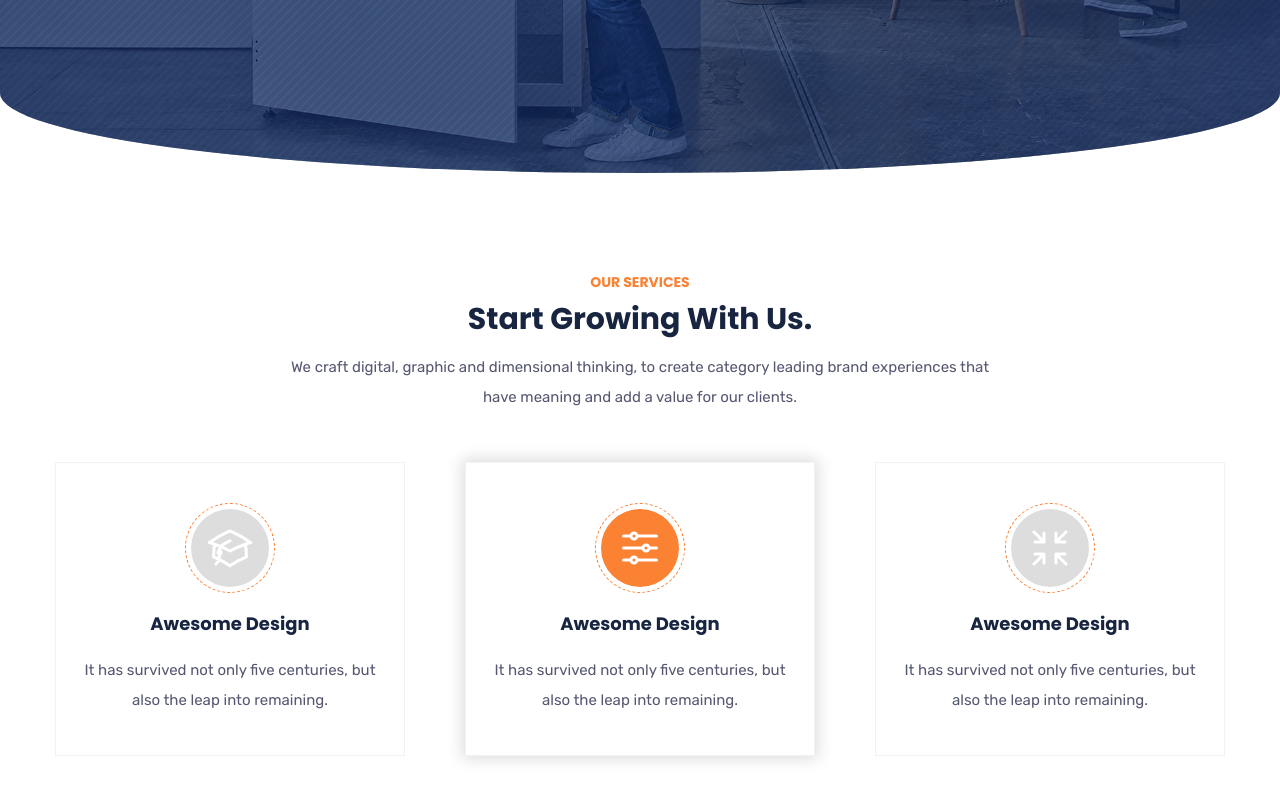
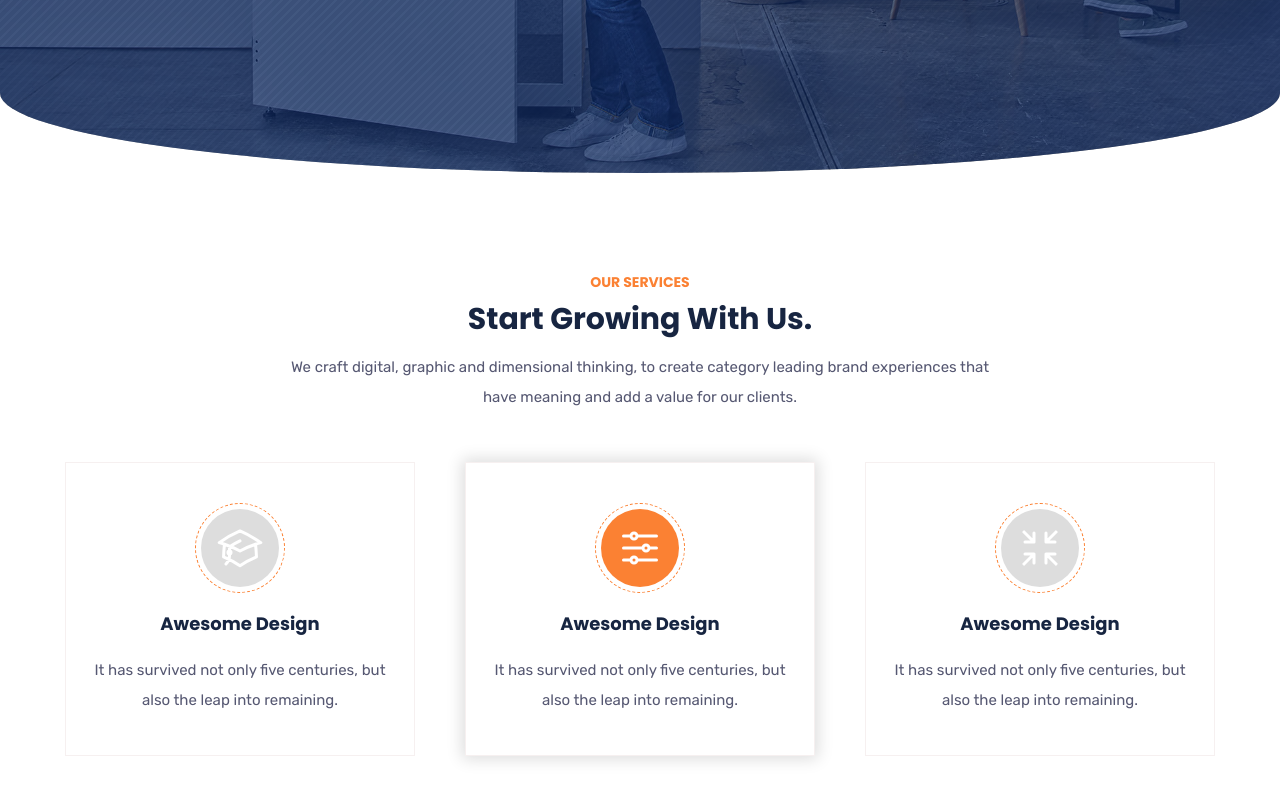
Before and after one commit to LancerAbir/RRF-January-2025-Batch, a plain HTML site: page class 06/assets/index.html in a window 1280 px wide. Shown: the part 627-1427 px from the top of the page. Drawn offline with Linux system fonts and the light colour scheme.

Commit message:
class 06 done

```diff
--- a/class 06/assets/css/styles.css
+++ b/class 06/assets/css/styles.css
@@ -258,6 +258,12 @@ h1, h2, h3, h4, h5, h6 {
     margin-bottom: 20px;
 }
 
+.single-service-box {
+    padding-left: 15px;
+    padding-right: 15px;
+
+}
+
 .single-service-item {
     font-size: 15px;
     line-height: 30px;
@@ -272,7 +278,8 @@ h1, h2, h3, h4, h5, h6 {
 
 .single-service-box {
     display: flex;
-    gap: 30px;
+    margin-left: -15px;
+    margin-right: -15px;
     flex-direction: row;
     align-items: center;
     justify-content: space-evenly;
```
